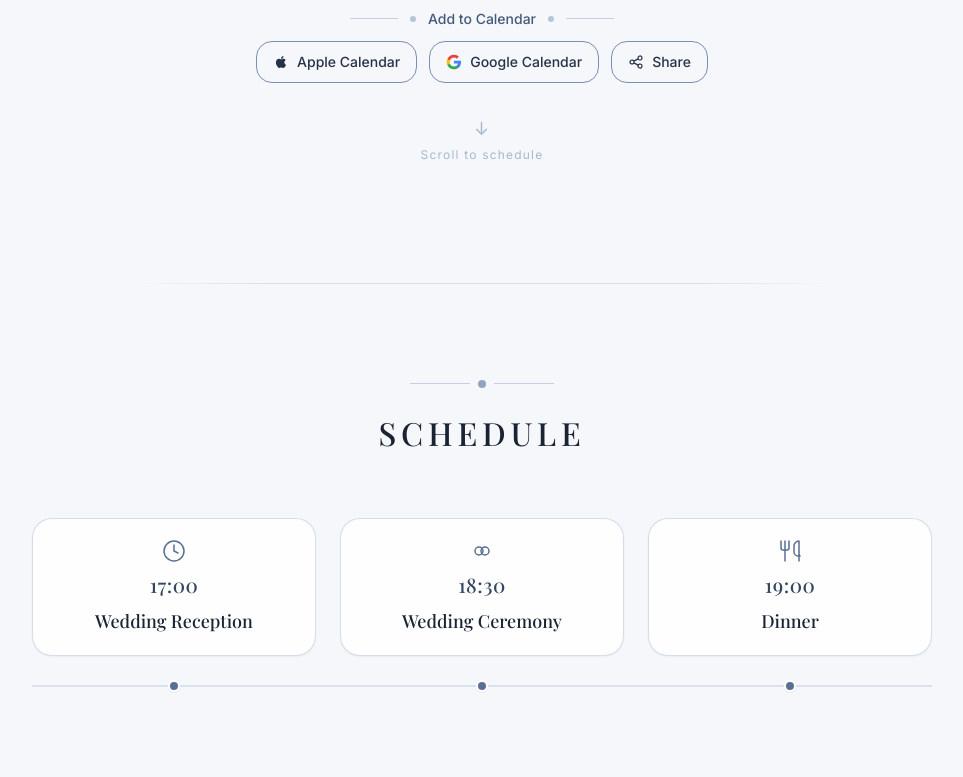
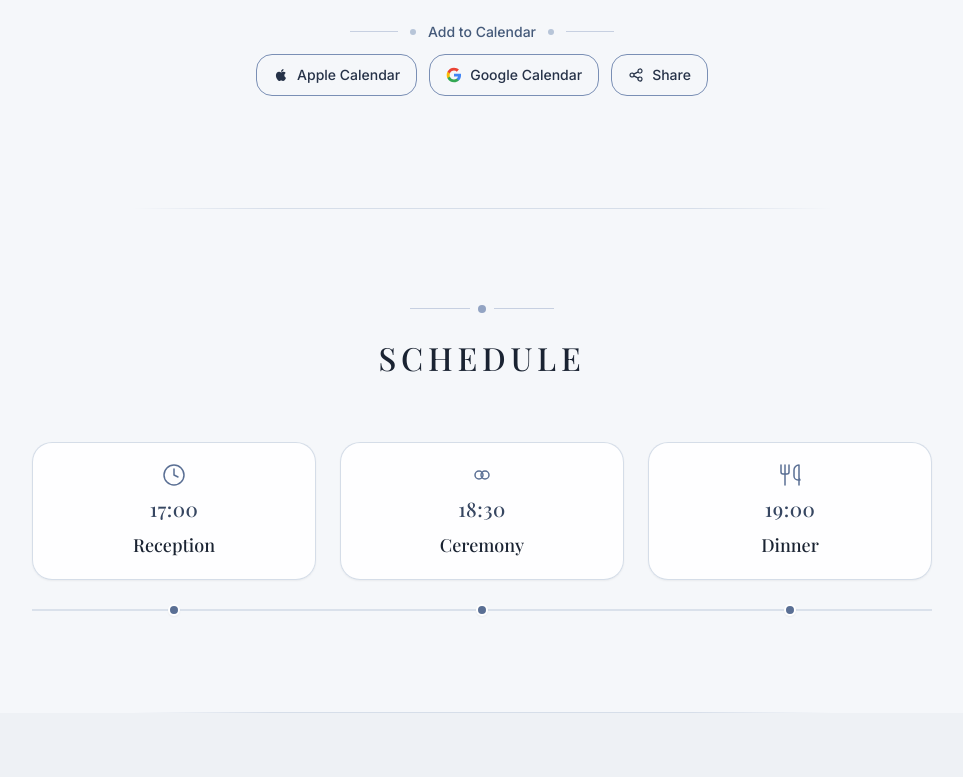
Before and after one commit to Yoavsb25/wedding-website, a React (Vite) app: page / in a window 1280 px wide. Shown: the part 1063-1840 px from the top of the page, without its empty margins (158-1121 px from the left). Built offline with nearby package versions, Linux system fonts and the light colour scheme; the HTML template or start-up script is replaced by a standard one.

Commit message:
Refactor Hero component title class for consistency, update schedule titles for brevity, revise parking instructions for clarity, and adjust calendar functions to extend event duration by one hour.

```diff
--- a/src/components/Hero.jsx
+++ b/src/components/Hero.jsx
@@ -55,7 +55,7 @@ export default function Hero() {
       <div className="relative z-10 max-w-[700px] mx-auto space-y-4 md:space-y-6">
         <motion.h1
           variants={item}
-          className="font-display text-hero uppercase text-brand-900"
+          className="font-display text-hero-sub uppercase text-brand-900"
         >
           We're Getting Married
         </motion.h1>
@@ -131,15 +131,6 @@ export default function Hero() {
             <ShareButton />
           </div>
         </motion.div>
-        <motion.a
-          href="#schedule"
-          variants={item}
-          className="inline-flex flex-col items-center gap-1 text-xs text-brand-300 tracking-widest mt-8 md:mt-12 focus:outline-none focus-visible:ring-2 focus-visible:ring-brand-500 focus-visible:ring-offset-2 rounded px-2 py-2 min-h-[44px] justify-center"
-          aria-label="Scroll to schedule"
-        >
-          <span className="text-lg" aria-hidden="true">↓</span>
-          <span>Scroll to schedule</span>
-        </motion.a>
       </div>
     </motion.section>
   );
--- a/src/data/schedule.js
+++ b/src/data/schedule.js
@@ -1,5 +1,5 @@
 export const schedule = [
-  { time: '17:00', title: 'Wedding Reception' },
-  { time: '18:30', title: 'Wedding Ceremony' },
+  { time: '17:00', title: 'Reception' },
+  { time: '18:30', title: 'Ceremony' },
   { time: '19:00', title: 'Dinner' },
 ];
--- a/src/data/site.js
+++ b/src/data/site.js
@@ -24,5 +24,5 @@ export const site = {
   parkingMapsUrl: 'https://www.google.com/maps/place/Beit+Hadar+Parking+Lot/@32.063877,34.777034,17z/data=!3m1!4b1!4m6!3m5!1s0x151d4b7ce106ac0b:0x55ffd4af39e11c93!8m2!3d32.063877!4d34.777034!16s%2Fg%2F1yfjjdhvk?entry=ttu',
   /** Parking instructions for guests */
   parkingInstructions:
-    'The closest nearby parking is Beit Hadar Parking Lot, a short walk from the venue at 48 Rothschild Boulevard.',
+    'There is no agreement with any public parking in the area. The closest nearby parking is Beit Hadar Parking Lot, a short walk from the venue at 48 Rothschild Boulevard.',
 };
--- a/src/utils/calendar.js
+++ b/src/utils/calendar.js
@@ -13,7 +13,7 @@ function escapeIcs(str) {
  */
 export function buildIcsContent(site) {
   const start = new Date(site.dateISO);
-  const end = new Date(start.getTime() + 4 * 60 * 60 * 1000); // +4h default
+  const end = new Date(start.getTime() + 5 * 60 * 60 * 1000); // +5h default
   const title = site.title || `${site.coupleNames || 'Wedding'} – Save the date`;
   const location = [site.venueFullName, site.address].filter(Boolean).join(', ');
   const formatICSDate = (d) => d.toISOString().replace(/[-:]/g, '').replace(/\.\d{3}/, '');
@@ -42,7 +42,7 @@ export function buildIcsContent(site) {
  */
 export function buildGoogleCalendarUrl(site) {
   const start = new Date(site.dateISO);
-  const end = new Date(start.getTime() + 4 * 60 * 60 * 1000);
+  const end = new Date(start.getTime() + 5 * 60 * 60 * 1000);
   const title = site.title || `${site.coupleNames || 'Maya & Yoav'} – Save the date`;
   const location = [site.venueFullName, site.address].filter(Boolean).join(', ');
   const params = new URLSearchParams({
```
